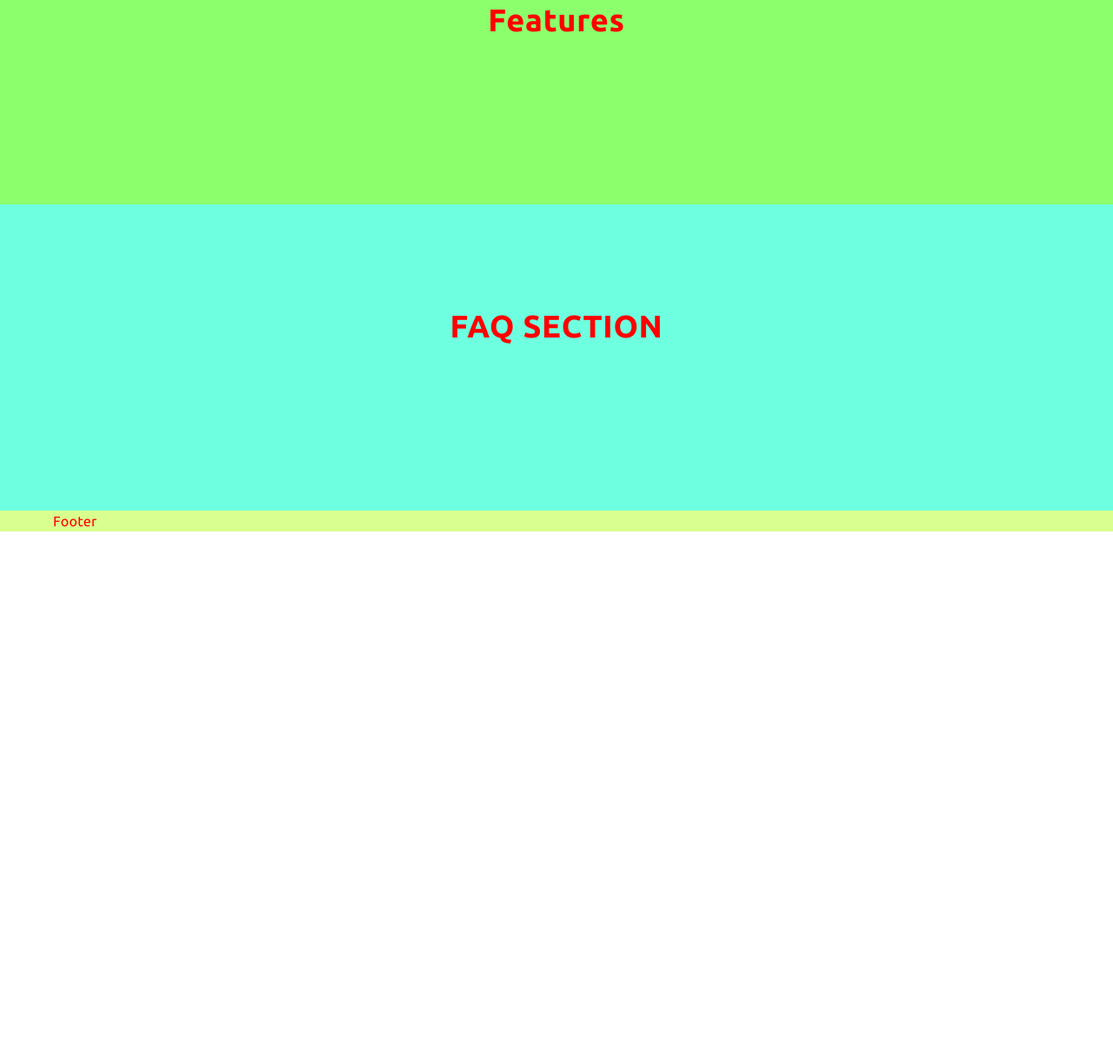
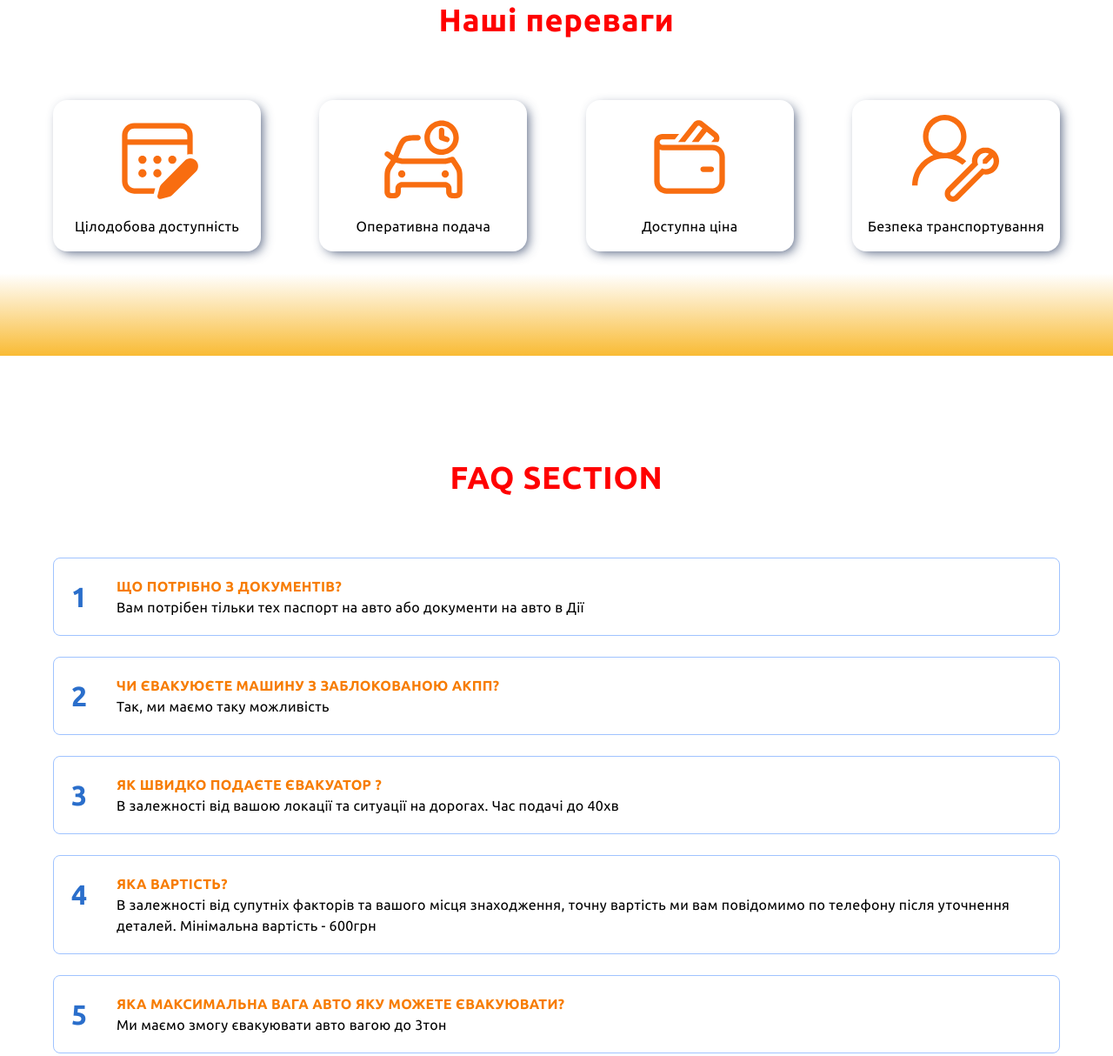
Before and after one commit to WebDevSynergy/car-tow-service, a website built with Vite: page index.html in a window 1280 px wide. Shown: the part 1247-2461 px from the top of the page at 87% size. Before the commit the page ends 1858 px from the top, so only its background shows below. Built offline with nearby package versions, Linux system fonts and the light colour scheme.

Commit message:
add two section markup

```diff
--- a/src/partials/faq.html
+++ b/src/partials/faq.html
@@ -1,5 +1,38 @@
 <section class="section faq">
     <div class="container">
         <h2 class="title">FAQ SECTION</h2>
+
+        <ul class="faq-list">
+            <li class="faq-list-item">
+                <span class="item-number">1</span>
+                <p><span class="item-text">Що потрібно з документів?</span><br>
+                    Вам потрібен тільки тех паспорт на авто або документи на авто в Дії</p>
+            </li>
+
+            <li class="faq-list-item">
+                <span class="item-number">2</span>
+                <p><span class="item-text">Чи євакуюєте машину з заблокованою АКПП?</span><br>
+                    Так, ми маємо таку можливість</p>
+            </li>
+
+            <li class="faq-list-item">
+                <span class="item-number">3</span>
+                <p><span class="item-text">Як швидко подаєте євакуатор ?</span><br>
+                    В залежності від вашою локації та ситуації на дорогах. Час подачі до 40хв
+                </p>
+            </li>
+
+            <li class="faq-list-item">
+                <span class="item-number">4</span>
+                <p><span class="item-text">Яка вартість?</span><br>
+                    В залежності від супутніх факторів та вашого місця знаходження, точну вартість ми вам повідомимо по телефону після уточнення деталей. Мінімальна вартість - 600грн</p>
+            </li>
+
+            <li class="faq-list-item">
+                <span class="item-number">5</span>
+                <p><span class="item-text">Яка максимальна вага авто яку можете євакуювати?</span><br>
+                    Ми маємо змогу євакуювати авто вагою до 3тон</p>
+            </li>
+        </ul>
     </div>
 </section>
--- a/src/partials/features.html
+++ b/src/partials/features.html
@@ -1,5 +1,39 @@
 <section class="section features">
     <div class="container">
-        <h2 class="title">Features</h2>
+        <h2 class="title">Наші переваги</h2>
+        <ul class="features-list">
+            <li>
+                <div class="features-item-wrapper">
+                <svg width="24" height="24" class="features-item-icon">
+                    <use href="/src/imgs/sprite.svg#icon-regular"/>
+                </svg>
+                <p>Цілодобова доступність</p>
+                </div>
+            </li>
+            <li>
+                <div class="features-item-wrapper">
+                <svg width="24" height="24" class="features-item-icon">
+                    <use href="/src/imgs/sprite.svg#icon-time">
+            </svg>
+            <p>Оперативна подача</p>
+            </div>
+        </li>
+            <li>
+                <div class="features-item-wrapper">
+                <svg width="24" height="24" class="features-item-icon">
+                    <use href="/src/imgs/sprite.svg#icon-wallet">
+            </svg>
+            <p>Доступна ціна</p>
+            </div>
+        </li>
+            <li>
+                <div class="features-item-wrapper">
+                <svg width="24" height="24" class="features-item-icon">
+                    <use href="/src/imgs/sprite.svg#icon-services">
+            </svg>
+            <p>Безпека транспортування</p>
+            </div>
+        </li>
+        </ul>
     </div>
 </section>
--- a/src/sass/layout/_faq.scss
+++ b/src/sass/layout/_faq.scss
@@ -1,3 +1,39 @@
 .faq {
-    background-color: #6dffdf;
+    background-color: #fff;
 }
+
+
+
+.faq-list {
+    list-style: none;
+    padding: 0;
+    margin: 0;
+}
+
+.faq-list-item {
+    display: flex;
+    gap: 20px;
+    border: 1px solid #a0c3ff;
+    border-radius: 8px;
+    padding: 20px;
+    margin-bottom: 24px;
+}
+
+.item-number {
+    font-size: 32px;
+    font-weight: bold;
+    color: #2a6ecb;
+    min-width: 32px;
+}
+
+.item-text {
+    color: #f77c00;
+    font-weight: bold;
+    text-transform: uppercase;
+}
+
+.faq-list-item p {
+    margin: 0;
+    font-size: 16px;
+    line-height: 1.5;
+}
--- a/src/sass/layout/_features.scss
+++ b/src/sass/layout/_features.scss
@@ -1,3 +1,31 @@
 .features {
-    background-color: #8cff6c;
+    // background-color: #8cff6c;
+    background: linear-gradient(to bottom,
+                #f9bb34 0%,
+                #ffffff 18%,
+                #ffffff 82%,
+                #f9bb34 100%);
 }
+
+.features-list {
+    display: flex;
+    justify-content: space-between;
+}
+
+.features-item-icon {
+    width: 100px;
+    height: auto;
+}
+
+.features-item-wrapper {
+    display: flex;
+    flex-direction: column;
+    align-items: center;
+    justify-content: center;
+    gap: 16px;
+    width: 205px;
+    padding: 15px;
+    border: 2px solid transparent;
+    border-radius: 16px;
+    box-shadow: 4px 4px 13px -3px rgba(34, 53, 90, 0.82);
+}
```
Also changed, not shown: src/imgs/sprite.svg (added).
